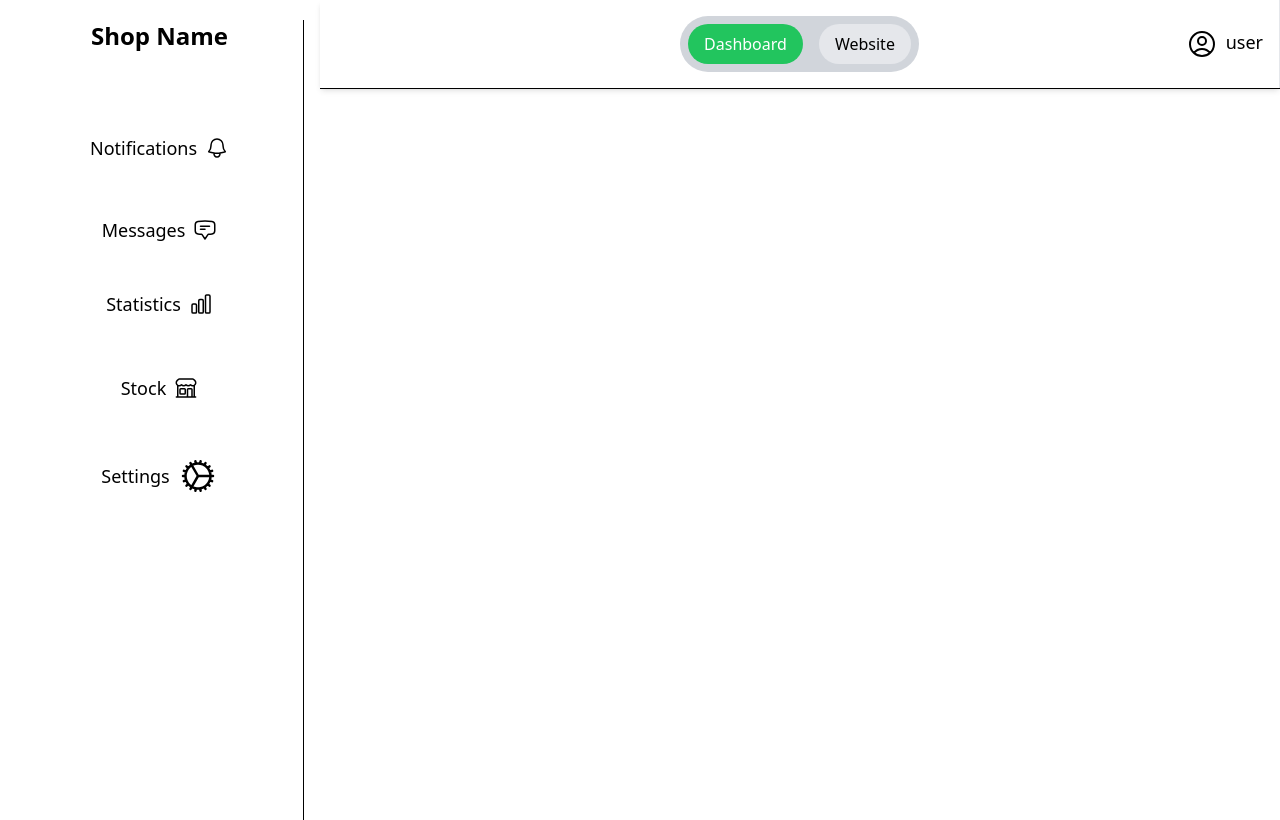
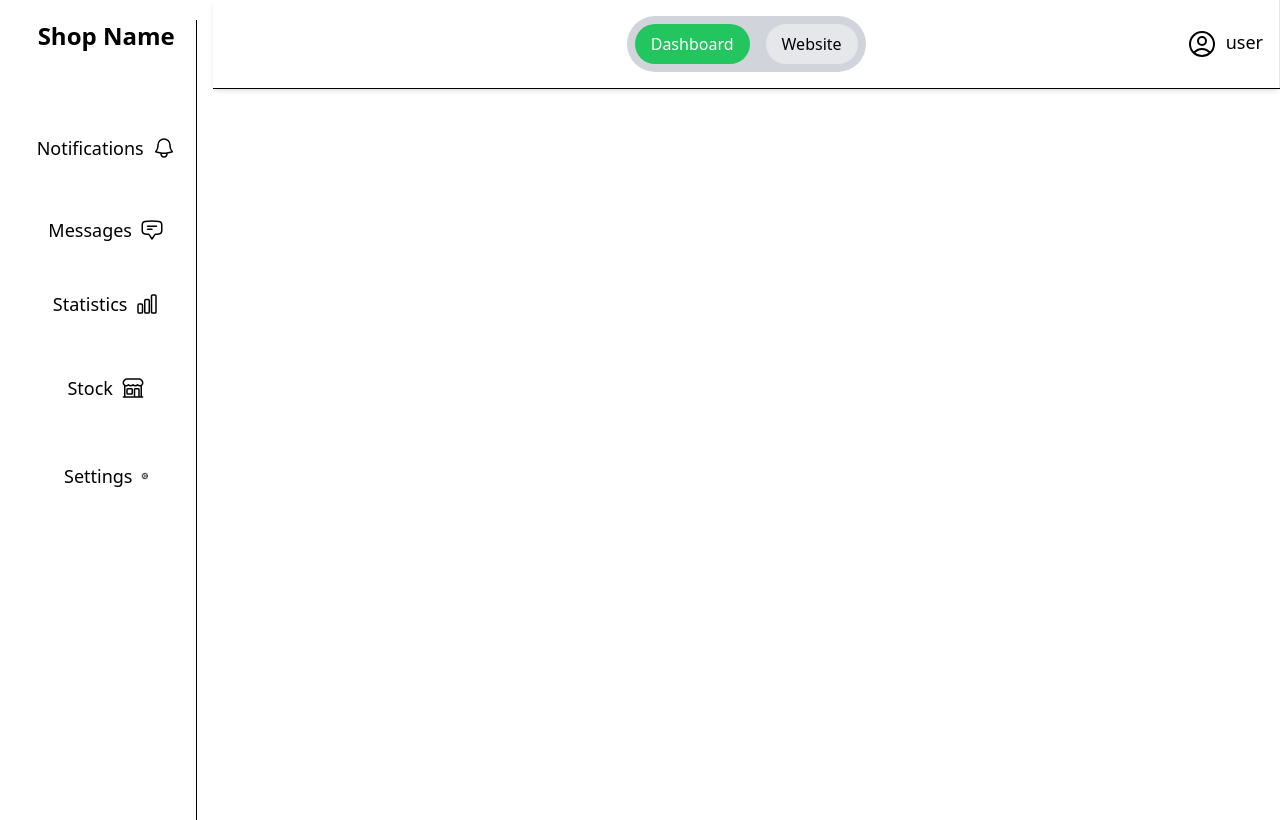
Before and after one commit to 120lennox/farm-basket-frontend, a Next.js app in the folder farmbasket/: page /dashboard in a window 1280 px wide. Built offline with nearby package versions, Linux system fonts and the light colour scheme.

Commit message:
slight changes

```diff
--- a/farmbasket/app/dashboard/page.tsx
+++ b/farmbasket/app/dashboard/page.tsx
@@ -5,20 +5,20 @@ export default function dashboard(){
     return <div>
 
               <div className="flex ">
-                  <div className="bg-white h-screen w-3/12">
+                  <div className="bg-white h-screen w-1/6">
                     <div className="mx-4 mt-5">
                      <Sidebar />
                     </div>
                   </div>
                    <div className="flex-1 relative">
                         <Header/>
-                        <div  className="absolute top-[64px] left-0 right-0 border-t border-black">
+
 
                         </div>
-
                       </div>
                       </div>
-                  </div>
+
+
 
 
 
```
